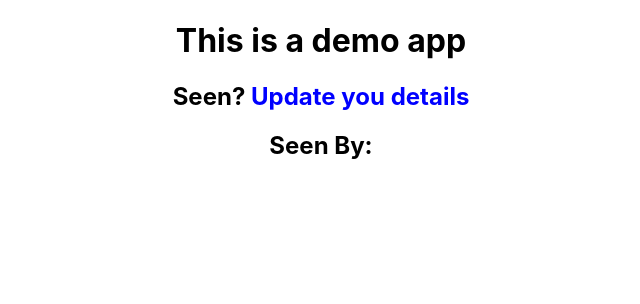
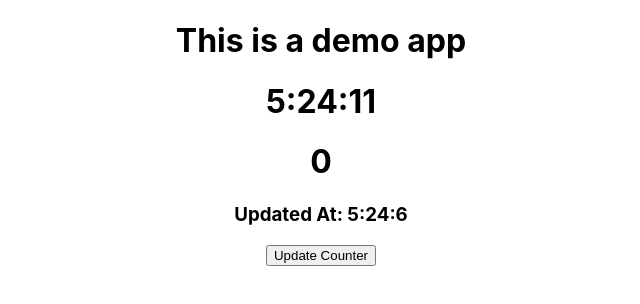
Before and after one commit to namangrover99/demo-app, a React (Create React App) app: page / in a window 1280 px wide. Shown: the top 304 px of the page, without its empty margins (319-959 px from the left). Built offline with nearby package versions, Linux system fonts and the light colour scheme.

Commit message:
Added Counter and timer

```diff
--- a/src/App.js
+++ b/src/App.js
@@ -1,31 +1,27 @@
 import './App.css';
-import { useState } from 'react';
+import { useEffect, useState } from 'react';
 
 function App() {
 
-    const [users, setUsers] = useState([])
-    const [isShow , setIsShow] = useState(false);
-    const [name, setName] = useState("")
-    const handleChange = (e) => {
-      setName(e.target.value)
+    const [time, setTime] = useState(`${new Date().getUTCHours()}:${new Date().getUTCMinutes()}:${new Date().getUTCSeconds()}`)
+    const [count, setCount] = useState(0);
+    const [timer, setTimer] = useState(`${new Date().getUTCHours()}:${new Date().getUTCMinutes()}:${new Date().getUTCSeconds()}`)
+    const updateCounter = () => {
+      setCount(count + 1);
+      setTime(`${new Date().getUTCHours()}:${new Date().getUTCMinutes()}:${new Date().getUTCSeconds()}`)
     }
-    const handleSubmit = () => {
-      console.log(users);
-      setUsers([...name])
-    }
+
+    setInterval(() => {
+      setTimer(`${new Date().getUTCHours()}:${new Date().getUTCMinutes()}:${new Date().getUTCSeconds()}`);
+    },1000)
+
   return (
     <div className="App">
       <h1>This is a demo app</h1>
-      <h2>Seen? <span onClick={() => setIsShow(true)} style={{color: 'blue', cursor: 'pointer'}}>Update you details</span></h2>
-      {isShow && <div>
-        <label htmlFor='name'>Your Name</label> <input onChange={handleChange} type="text" id='name' /><br/>
-        <br/>
-        <button onClick={handleSubmit}>Submit</button>
-      </div>}
-      <h2>Seen By:</h2>
-      {users.map((user, index) => (
-        <h3 key={index}>{user}</h3>
-      ))}
+      <h1>{timer}</h1>
+      <h1>{count}</h1>
+      <h3>Updated At: {time}</h3>
+      <button style={{cursor: 'pointer'}} onClick={updateCounter}>Update Counter</button>
     </div>
   );
 }
```
